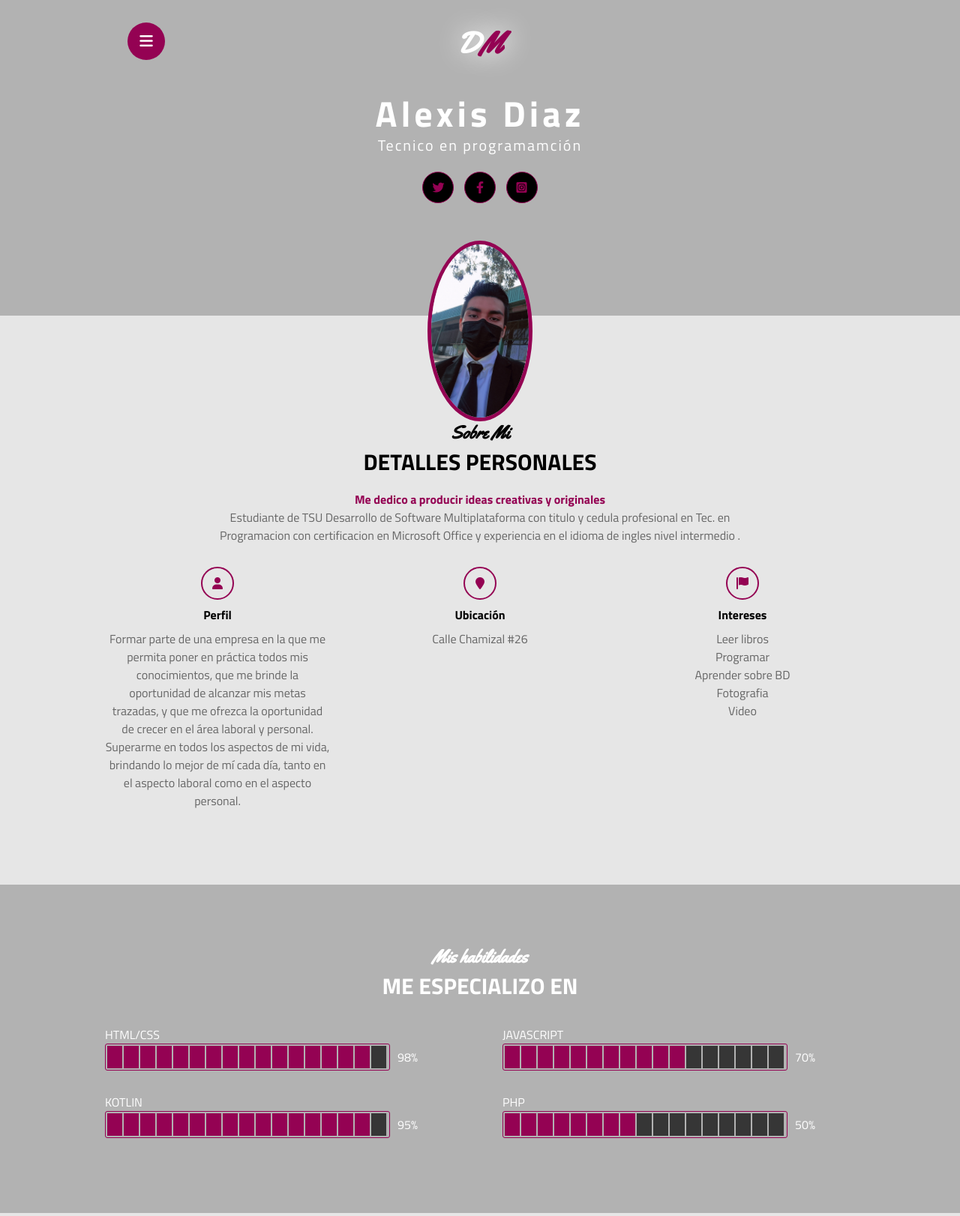
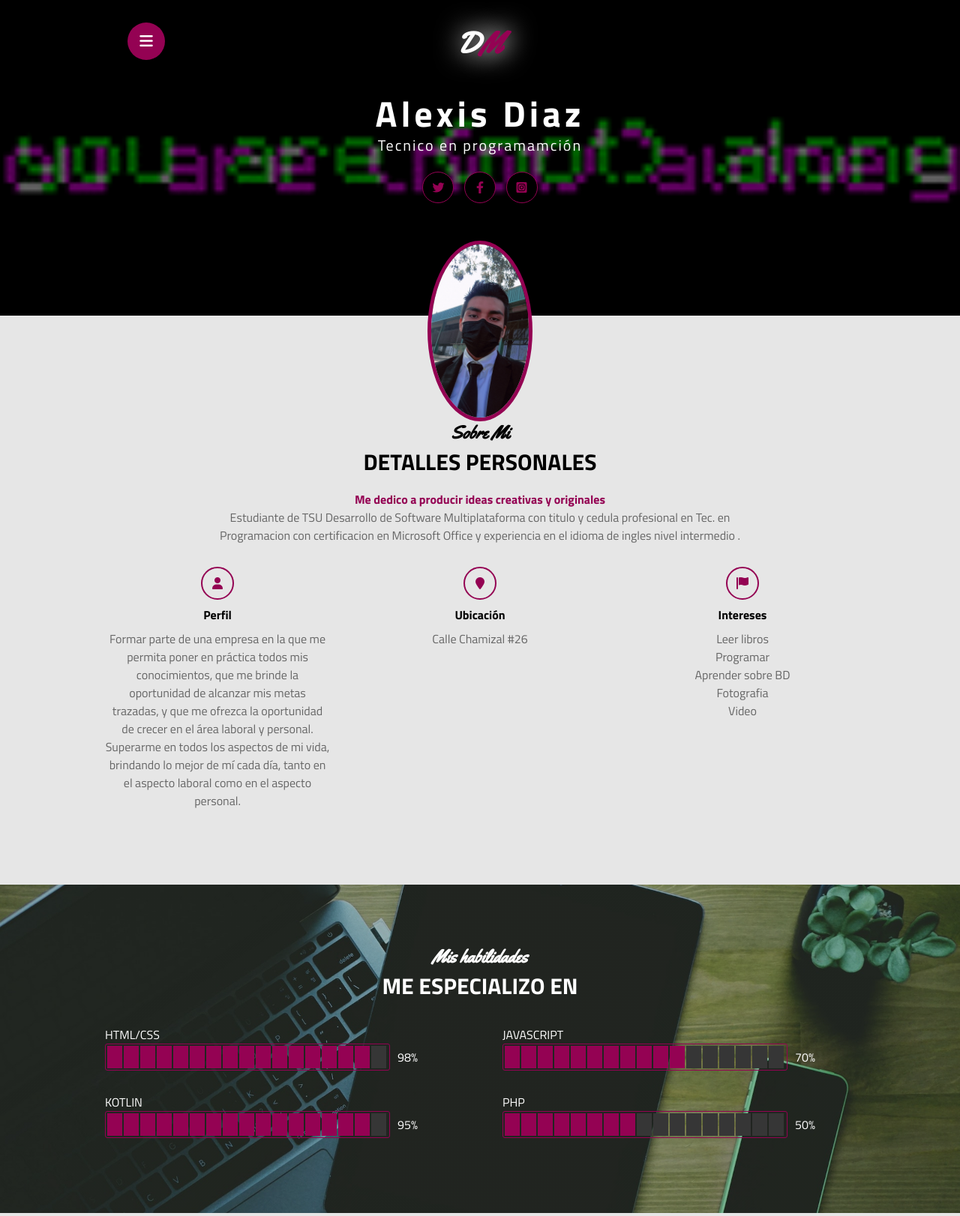
Before and after one commit to BADVRSS/Web, a plain HTML site: page index.html in a window 1280 px wide. Shown: the top 1622 px of the page at 75% size. Drawn offline with Linux system fonts and the light colour scheme.

Commit message:
Update estilo.css

```diff
--- a/estilo.css
+++ b/estilo.css
@@ -12,7 +12,7 @@ html{
 /* SECCION INICIO */
 .inicio{
     background: linear-gradient(rgba(0,0,0,.3), rgba(0,0,0,.3)),
-    url("img/ojo (2).gif");
+    url("ojo (2).gif");
     background-size: cover;
     background-position: center center;
     color: #fff;
@@ -172,7 +172,7 @@ html{
     padding: 80px 0 100px 0;
     text-align: center;
     background: linear-gradient(rgba(0,0,0,.3), rgba(0,0,0,.3)),
-    url("img/habilidades.jpg");
+    url("habilidades.jpg");
     background-size: cover;
     background-attachment: fixed;
     background-position: center center;
```
